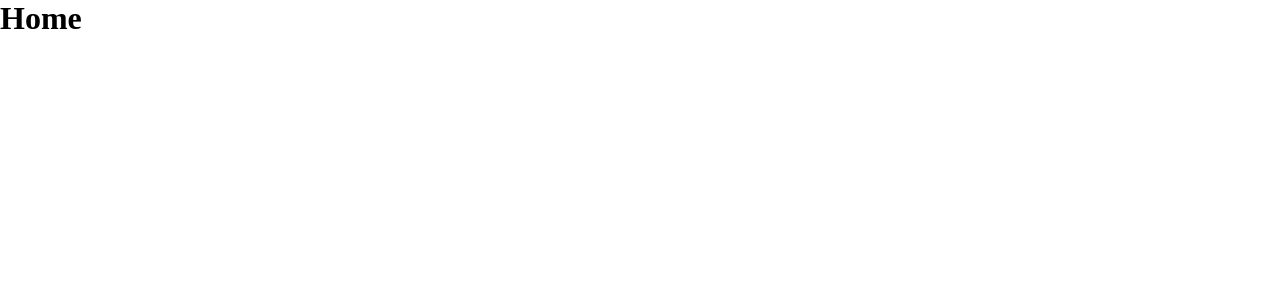
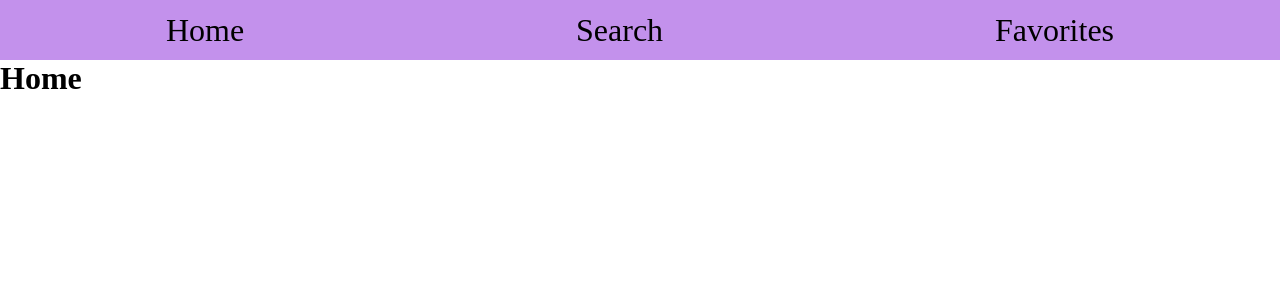
Before and after one commit to tstreets/pokemon-pages, a Next.js app: page / in a window 1280 px wide. Shown: the top 300 px of the page. Built offline with nearby package versions, Linux system fonts and the light colour scheme.

Commit message:
Added nav and create usePokemonApi hook

```diff
--- a/src/app/layout.js
+++ b/src/app/layout.js
@@ -1,4 +1,6 @@
 import "./globals.css";
+import Nav from "@/components/Nav";
+import { PokemonProvider } from "@/hooks/usePokemonApi";
 
 export const metadata = {
   title: "Create Next App",
@@ -8,7 +10,12 @@ export const metadata = {
 export default function RootLayout({ children }) {
   return (
     <html lang="en">
-      <body>{children}</body>
+      <body>
+        <PokemonProvider>
+          <Nav />
+          {children}
+        </PokemonProvider>
+      </body>
     </html>
   );
 }
--- /dev/null
+++ b/src/components/Nav/index.js
@@ -0,0 +1,20 @@
+import Link from "next/link";
+import navStyles from "./nav.module.css";
+
+export default function Nav() {
+  return (
+    <nav>
+      <ul className={navStyles.mainNav}>
+        <li>
+          <Link href="/">Home</Link>
+        </li>
+        <li>
+          <Link href="/search">Search</Link>
+        </li>
+        <li>
+          <Link href="/favorites">Favorites</Link>
+        </li>
+      </ul>
+    </nav>
+  );
+}
--- /dev/null
+++ b/src/components/Nav/nav.module.css
@@ -0,0 +1,17 @@
+.mainNav {
+  height: 60px;
+  background-color: #c391ec;
+  display: flex;
+  justify-content: space-around;
+  align-items: center;
+}
+
+.mainNav li {
+  list-style: none;
+}
+
+.mainNav li a {
+  text-decoration: none;
+  color: black;
+  font-size: 32px;
+}
--- /dev/null
+++ b/src/hooks/usePokemonApi.js
@@ -0,0 +1,29 @@
+import { createContext, useContext, useState } from "react";
+
+const PokemonContext = createContext();
+
+export function PokemonProvider({ children }) {
+  const [pokemonState, setPokemonState] = useState({
+    totalPokemonCount: 0,
+  });
+
+  async function getNumberOfPokemon() {
+    const pokeResponse = await fetch(
+      `https://pokeapi.co/api/v2/pokemon/?limit=1`
+    );
+    const { count: pokemonCount } = await pokeResponse.json();
+    setPokemonState({ ...pokemonState, totalPokemonCount: pokemonCount });
+  }
+
+  const pokemonValues = { ...pokemonState, getNumberOfPokemon };
+
+  return (
+    <PokemonContext.Provider value={pokemonValues}>
+      {children}
+    </PokemonContext.Provider>
+  );
+}
+
+export default function usePokemonApi() {
+  return useContext(PokemonContext);
+}
```
